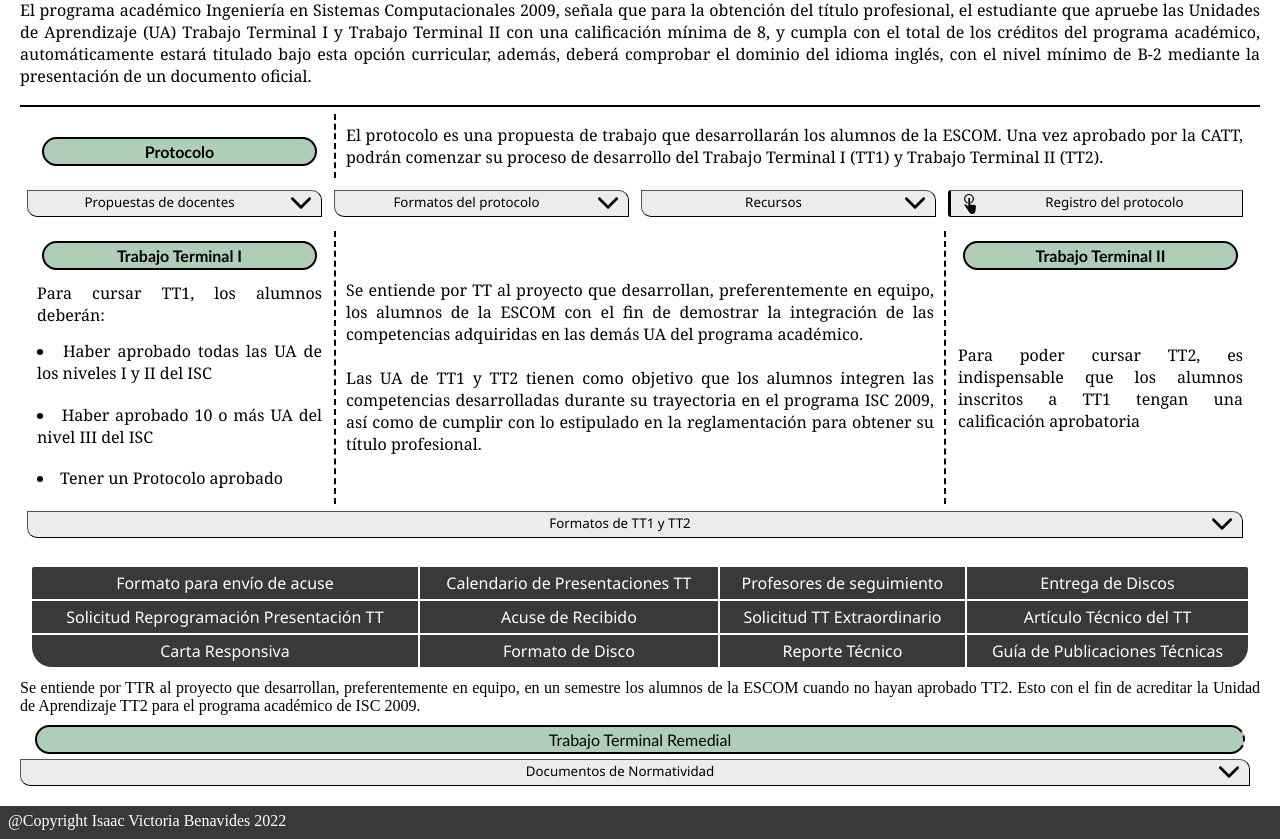
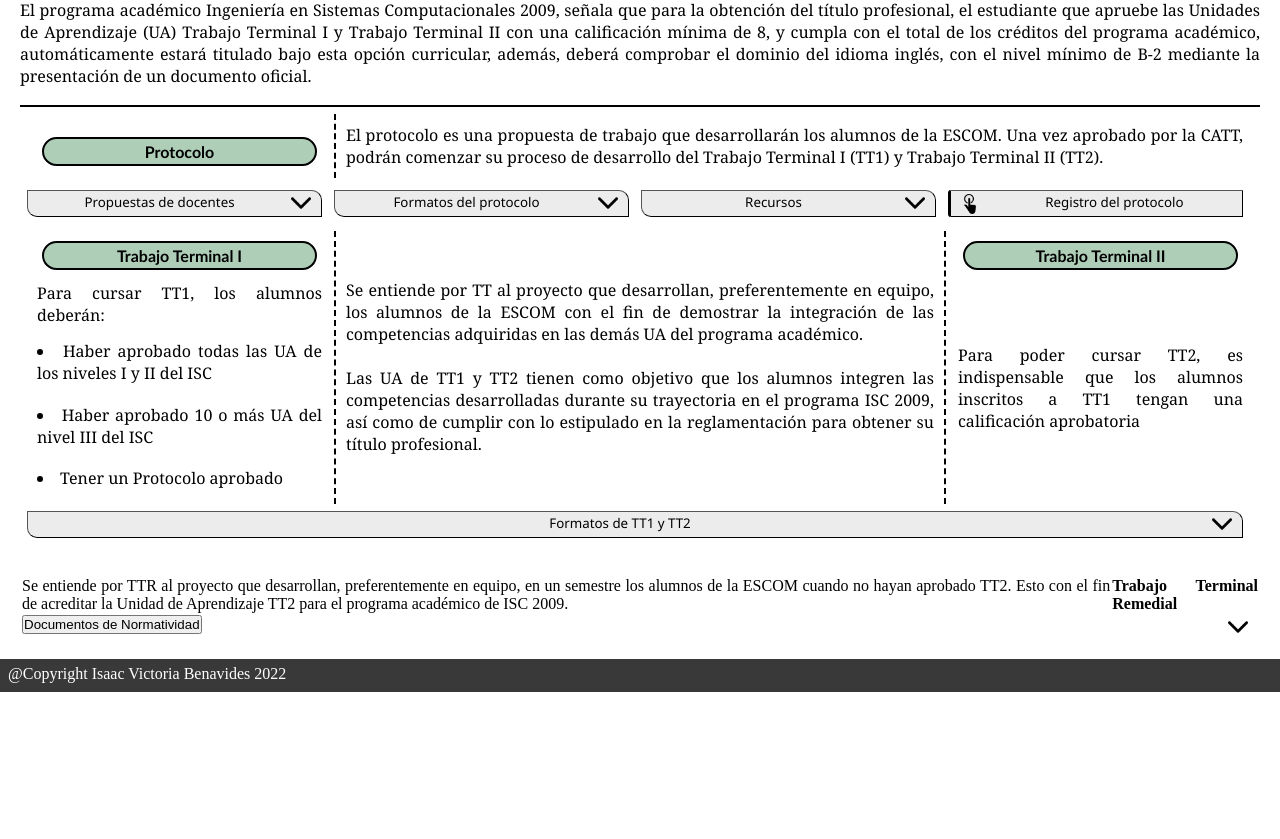
Before and after one commit to IsaacVB24/Proyecto-Tec-Web, a PHP site: page /html/procedimiento.html in a window 1280 px wide. Shown: the part 98-937 px from the top of the page. After the commit the page ends 790 px from the top, so only its background shows below. Run offline with PHP 8.4, Linux system fonts and the light colour scheme.

Commit message:
Botón totalmente funcional de formatos TT
Se eliminó el estilo de la última parte de la tabla, falta contenido del último botón

```diff
--- a/proyecto_TecWeb/css/procedimiento.css
+++ b/proyecto_TecWeb/css/procedimiento.css
@@ -26,6 +26,10 @@
     border-top: 2px solid black;
     padding: 5px;
     padding-bottom: 10px;
+    width: 100%;
+}
+#tablaTT2{
+    margin-bottom: 10px;
     width: 100%;
 }
 .tituloTabla, #documentacion{
--- a/proyecto_TecWeb/html/procedimiento.html
+++ b/proyecto_TecWeb/html/procedimiento.html
@@ -76,70 +76,29 @@
             <tr>
                 <td colspan="4">
                     <div class="clicDoc" id="divFormatosTT" onclick="dFormatosTT()">
-                        <button class="documentacion">Formatos de TT1 y TT2</button>
-                        <img class="imgBoton" src="../imagenesProyecto_TecWeb/black_flechaAbajo.png">
+                        <button class="documentacion" id="botFormatosTT"><p>Formatos de TT1 y TT2</p></button>
+                        <img class="imgBoton" src="../imagenesProyecto_TecWeb/black_flechaAbajo.png" id="imgFormatosTT">
                     </div>
                 </td>
             </tr>
-
+        </table>
 
 
 
             <!--procedimiento.js-->
 
-            <table id="tablaEnlacesTT">
-                <tr>
-                    <td class="enlFormatosTT" id="formatoAcuse">
-                        <a href="#" class="enlFormatosTT" target="_blank"><p class="formato">Formato para envío de acuse</p></a>
-                    </td>
-                    <td class="enlFormatosTT">
-                        <a href="#" class="enlFormatosTT" target="_blank" id="calendarioPresentaciones"><p class="formato">Calendario de Presentaciones TT</p></a>
-                    </td>
-                    <td class="enlFormatosTT">
-                        <a href="#" class="enlFormatosTT" target="_blank" id="profesoresSeguimiento"><p class="formato">Profesores de seguimiento</p></a>
-                    </td>
-                    <td class="enlFormatosTT" id="entregaDiscos">
-                        <a href="#" class="enlFormatosTT" target="_blank"><p class="formato">Entrega de Discos</p></a>
-                    </td class="enlFormatosTT">
-                </tr>
-                <tr>
-                    <td class="enlFormatosTT">
-                        <a href="#" class="enlFormatosTT" target="_blank" id="formatoReprogramacion"><p class="formato">Solicitud Reprogramación Presentación TT</p></a>
-                    </td>
-                    <td class="enlFormatosTT">
-                        <a href="#" class="enlFormatosTT" target="_blank"><p class="formato" id="calendarioPresentaciones">Acuse de Recibido</p></a>
-                    </td>
-                    <td class="enlFormatosTT">
-                        <a href="#" class="enlFormatosTT" target="_blank"><p class="formato" id="profesoresSeguimiento">Solicitud TT Extraordinario</p></a>
-                    </td>
-                    <td class="enlFormatosTT">
-                        <a href="#" class="enlFormatosTT" target="_blank"><p class="formato" id="entregaDiscos">Artículo Técnico del TT</p></a>
-                    </td>
-                </tr>
-                <tr>
-                    <td class="enlFormatosTT" id="cartaResponsiva">
-                        <a href="#" class="enlFormatosTT" target="_blank"><p class="formato">Carta Responsiva</p></a>
-                    </td>
-                    <td class="enlFormatosTT">
-                        <a href="#" class="enlFormatosTT" target="_blank"><p class="formato" id="calendarioPresentaciones">Formato de Disco</p></a>
-                    </td>
-                    <td class="enlFormatosTT">
-                        <a href="#" class="enlFormatosTT" target="_blank"><p class="formato" id="profesoresSeguimiento">Reporte Técnico</p></a>
-                    </td>
-                    <td class="enlFormatosTT" id="guiaPubTecnicas">
-                        <a href="#" class="enlFormatosTT" target="_blank"><p class="formato">Guía de Publicaciones Técnicas</p></a>
-                    </td>
-                </tr>
-            </table>
+        <table id="tablaEnlacesTT">
+        </table>
 
+        <table id="tabla2TT">
             <tr>
-                <td colspan="3" class="contenidoTabla" id="contTTR">Se entiende por TTR al proyecto que desarrollan, preferentemente en equipo, en un semestre los alumnos de la ESCOM cuando no hayan aprobado TT2. Esto con el fin de acreditar la Unidad de Aprendizaje TT2 para el programa académico de ISC 2009.</td>
-                <th colspan="1"><p class="tituloTabla" id="contTTR">Trabajo Terminal Remedial</p></th>
+                <td colspan="3">Se entiende por TTR al proyecto que desarrollan, preferentemente en equipo, en un semestre los alumnos de la ESCOM cuando no hayan aprobado TT2. Esto con el fin de acreditar la Unidad de Aprendizaje TT2 para el programa académico de ISC 2009.</td>
+                <th colspan="1"><p>Trabajo Terminal Remedial</p></th>
             </tr>
             <tr>
-                <td colspan="4" id="division">
-                    <div class="clicDoc" id="divNormatividad" onclick="dNormatividad()">
-                        <button class="documentacion">Documentos de Normatividad</button>
+                <td colspan="4">
+                    <div onclick="dNormatividad()">
+                        <button>Documentos de Normatividad</button>
                         <img class="imgBoton" src="../imagenesProyecto_TecWeb/black_flechaAbajo.png">
                     </div>
                 </td>
```
Also changed, not shown: proyecto_TecWeb/javaScript/procedimiento.js (+24 -3 lines).
